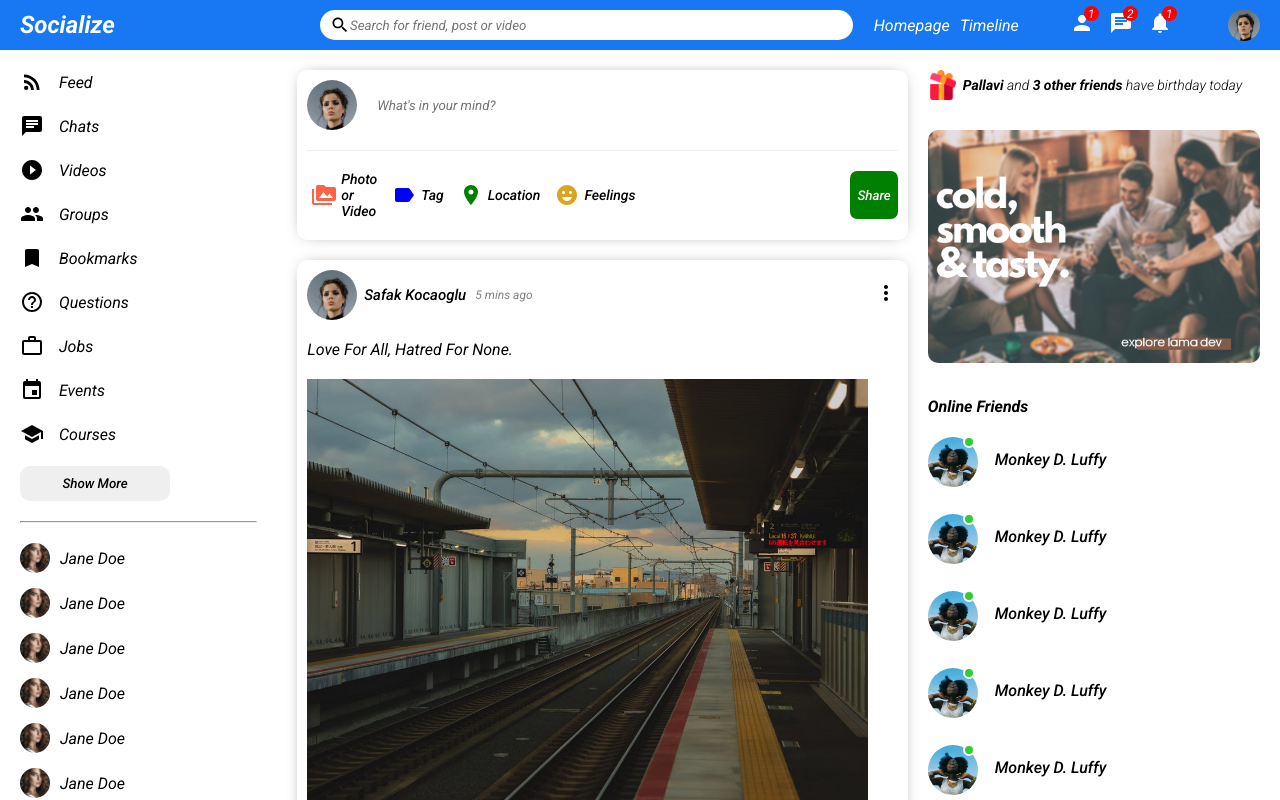
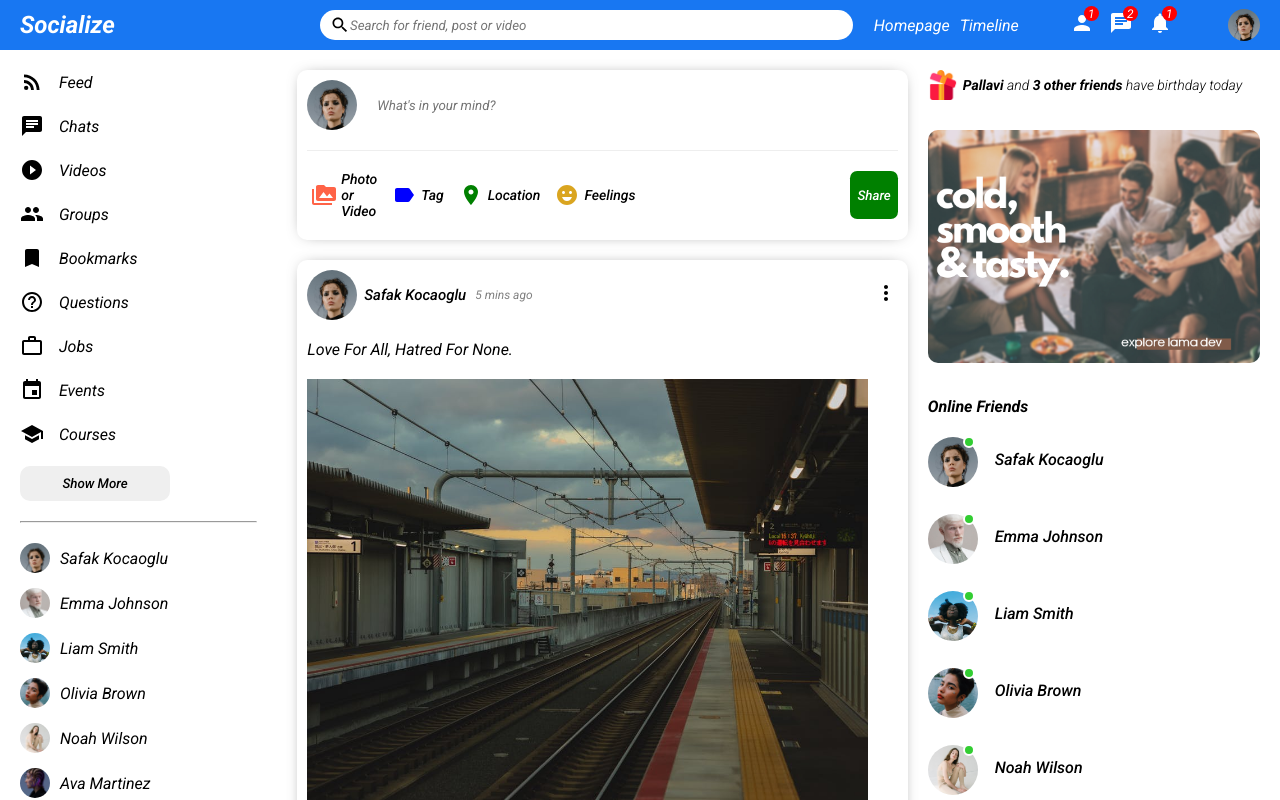
Before and after one commit to PrathamDwivedi27/socialize, a React (Create React App) app: page / in a window 1280 px wide. Shown: the top 800 px of the page. Built offline with nearby package versions, Linux system fonts and the light colour scheme.

Commit message:
[Feat]: Dynamic data is rendering

```diff
--- /dev/null
+++ b/src/components/closeFriends/CloseFriends.jsx
@@ -0,0 +1,14 @@
+import React from 'react'
+import './closeFriends.css'
+
+
+const CloseFriends = ({user}) => {
+  return (
+    <li className="sidebarFriend">
+          <img className='sidebarFriendImg' src={user.profilePicture} alt="" />
+          <span className="sidebarFriendName">{user.username}</span>
+    </li>
+  )
+}
+
+export default CloseFriends
--- /dev/null
+++ b/src/components/closeFriends/closeFriends.css
@@ -0,0 +1,14 @@
+.sidebarFriend{
+    display: flex;
+    margin-bottom: 15px;
+    align-items: center;
+    cursor: pointer;
+}
+
+.sidebarFriendImg{
+    width: 30px;
+    height: 30px;
+    border-radius: 50%;
+    object-fit: cover;
+    margin-right: 10px;
+}
--- a/src/components/online/Online.jsx
+++ b/src/components/online/Online.jsx
@@ -1,10 +1,15 @@
 import React from 'react'
 import './online.css'
 
-const Online = () => {
+const Online = ({user}) => {
+    console.log(user)
   return (
-    <div>
-
+    <div className='rightbarFriend'>
+        <div className="rightbarProfileImgContainer">
+        <img src={user.profilePicture} alt="" className="rightbarProfileImg" />
+        <span className="rightbarOnline"></span>
+      </div>
+      <span className="rightbarUsername">{user.username}</span>
     </div>
   )
 }
--- a/src/components/online/online.css
+++ b/src/components/online/online.css
@@ -0,0 +1,35 @@
+.rightbarFriend{
+    display: flex;
+    align-items: center;
+    margin-bottom: 15px;
+}
+
+.rightbarProfileImgContainer{
+    position: relative;
+    margin-right: 10px;
+}
+
+.rightbarProfileImg{
+    width: 50px;
+    height: 50px;
+    border-radius: 50%;
+    object-fit: cover;
+    margin-right: 7px;
+    margin-top: 8px;
+}
+
+.rightbarUsername{
+    font-weight: 500;
+    font-size: 16px;
+}
+
+.rightbarOnline{
+    width: 12px;
+    height: 12px;
+    border-radius: 50%;
+    background-color: limegreen;
+    position: absolute;
+    top: 7px;
+    right: 10px;
+    border: 2px solid white;
+}
--- a/src/components/post/Post.jsx
+++ b/src/components/post/Post.jsx
@@ -1,9 +1,24 @@
-import React from 'react'
+import React, { useState } from 'react'
 import './post.css'
 import { MoreVert } from '@mui/icons-material'
 import { Users } from '../../dummyData'
 
 const Post = ({post}) => {
+    const [like,setLike]=useState(post.like);
+    const [isLiked,setIsLiked]=useState(false);
+
+    const handleLike=()=>{
+        if(isLiked){
+            setLike((previousState)=>{
+                setIsLiked(false);
+                return previousState-1;
+            })
+        }
+        else setLike((previousState)=>{
+            setIsLiked(true);
+            return previousState+1;
+        })
+    }
 
   return (
     <div className='post'>
@@ -26,9 +41,9 @@ const Post = ({post}) => {
         </div>
         <div className="postBottom">
             <div className="postBottomLeft">
-                <img className="likeIcon" src="/assets/like.png" alt="" />
-                <img className="likeIcon" src="/assets/heart.png" alt="" />
-                <span className="postLikeCounter">{post.like} people like it</span>
+                <img className="likeIcon" src="/assets/like.png" alt=""  onClick={handleLike} />
+                <img className="likeIcon" src="/assets/heart.png" alt=""  onClick={handleLike} />
+                <span className="postLikeCounter">{like} people like it</span>
             </div>
             <div className="postBottomRight">
                 <span className="postCommentText">{post.comment} comments</span>
--- a/src/components/rightbar/Rightbar.jsx
+++ b/src/components/rightbar/Rightbar.jsx
@@ -1,5 +1,7 @@
 import React from 'react'
 import './rightbar.css'
+import { Users } from '../../dummyData'
+import Online from '../online/Online'
 
 const Rightbar = () => {
   return (
@@ -12,41 +14,10 @@ const Rightbar = () => {
       <img src="/assets/ad.png" alt="" className="rightbarAd" />
       <h4 className="rightbarTitle">Online Friends</h4>
       <ul className="rightbarFriendList">
-        <li className="rightbarFriend">
-          <div className="rightbarProfileImgContainer">
-            <img src="assets/person/3.jpeg" alt="" className="rightbarProfileImg" />
-            <span className='rightbarOnline'></span>
-          </div>
-          <span className="rightbarUsername">Monkey D. Luffy</span>
-        </li>
-        <li className="rightbarFriend">
-          <div className="rightbarProfileImgContainer">
-            <img src="assets/person/3.jpeg" alt="" className="rightbarProfileImg" />
-            <span className='rightbarOnline'></span>
-          </div>
-          <span className="rightbarUsername">Monkey D. Luffy</span>
-        </li>
-        <li className="rightbarFriend">
-          <div className="rightbarProfileImgContainer">
-            <img src="assets/person/3.jpeg" alt="" className="rightbarProfileImg" />
-            <span className='rightbarOnline'></span>
-          </div>
-          <span className="rightbarUsername">Monkey D. Luffy</span>
-        </li>
-        <li className="rightbarFriend">
-          <div className="rightbarProfileImgContainer">
-            <img src="assets/person/3.jpeg" alt="" className="rightbarProfileImg" />
-            <span className='rightbarOnline'></span>
-          </div>
-          <span className="rightbarUsername">Monkey D. Luffy</span>
-        </li>
-        <li className="rightbarFriend">
-          <div className="rightbarProfileImgContainer">
-            <img src="assets/person/3.jpeg" alt="" className="rightbarProfileImg" />
-            <span className='rightbarOnline'></span>
-          </div>
-          <span className="rightbarUsername">Monkey D. Luffy</span>
-        </li>
+        {Users.map((user)=>{
+          return <Online key={user.id} user={user}/>
+        })}
+
 
       </ul>
 
--- a/src/components/rightbar/rightbar.css
+++ b/src/components/rightbar/rightbar.css
@@ -39,39 +39,3 @@
     /* display: flex; */
     /* align-items: center; */
 }
-
-.rightbarFriend{
-    display: flex;
-    align-items: center;
-    margin-bottom: 15px;
-}
-
-.rightbarProfileImgContainer{
-    position: relative;
-    margin-right: 10px;
-}
-
-.rightbarProfileImg{
-    width: 50px;
-    height: 50px;
-    border-radius: 50%;
-    object-fit: cover;
-    margin-right: 7px;
-    margin-top: 8px;
-}
-
-.rightbarUsername{
-    font-weight: 500;
-    font-size: 16px;
-}
-
-.rightbarOnline{
-    width: 12px;
-    height: 12px;
-    border-radius: 50%;
-    background-color: limegreen;
-    position: absolute;
-    top: 7px;
-    right: 10px;
-    border: 2px solid white;
-}
--- a/src/components/sidebar/Sidebar.jsx
+++ b/src/components/sidebar/Sidebar.jsx
@@ -1,6 +1,8 @@
 import React from 'react'
 import './sidebar.css'
 import { Bookmark, Chat, Event, Group, HelpOutline, PlayCircleFilledOutlined, RssFeed, School, WorkOutline } from '@mui/icons-material'
+import { Users } from '../../dummyData'
+import CloseFriends from '../closeFriends/CloseFriends'
 
 const Sidebar = () => {
   return (
@@ -46,42 +48,10 @@ const Sidebar = () => {
       <button className='sidebarButton'>Show More</button>
       <hr className='sidebarHr'/>
       <ul className="sidebarFriendList">
-        <li className="sidebarFriend">
-          <img className='sidebarFriendImg' src="/assets/person/8.jpeg" alt="" />
-          <span className="sidebarFriendName">Jane Doe</span>
-        </li>
-        <li className="sidebarFriend">
-          <img className='sidebarFriendImg' src="/assets/person/8.jpeg" alt="" />
-          <span className="sidebarFriendName">Jane Doe</span>
-        </li>
-        <li className="sidebarFriend">
-          <img className='sidebarFriendImg' src="/assets/person/8.jpeg" alt="" />
-          <span className="sidebarFriendName">Jane Doe</span>
-        </li>
-        <li className="sidebarFriend">
-          <img className='sidebarFriendImg' src="/assets/person/8.jpeg" alt="" />
-          <span className="sidebarFriendName">Jane Doe</span>
-        </li>
-        <li className="sidebarFriend">
-          <img className='sidebarFriendImg' src="/assets/person/8.jpeg" alt="" />
-          <span className="sidebarFriendName">Jane Doe</span>
-        </li>
-        <li className="sidebarFriend">
-          <img className='sidebarFriendImg' src="/assets/person/8.jpeg" alt="" />
-          <span className="sidebarFriendName">Jane Doe</span>
-        </li>
-        <li className="sidebarFriend">
-          <img className='sidebarFriendImg' src="/assets/person/8.jpeg" alt="" />
-          <span className="sidebarFriendName">Jane Doe</span>
-        </li>
-        <li className="sidebarFriend">
-          <img className='sidebarFriendImg' src="/assets/person/8.jpeg" alt="" />
-          <span className="sidebarFriendName">Jane Doe</span>
-        </li>
-        <li className="sidebarFriend">
-          <img className='sidebarFriendImg' src="/assets/person/8.jpeg" alt="" />
-          <span className="sidebarFriendName">Jane Doe</span>
-        </li>
+        {Users.map((user)=>{
+          return <CloseFriends key={user.id} user={user}/>
+        })}
+
       </ul>
       <div className="sidebarhr"></div>
     </div>
--- a/src/components/sidebar/sidebar.css
+++ b/src/components/sidebar/sidebar.css
@@ -69,20 +69,7 @@
     list-style: none;
 }
 
-.sidebarFriend{
-    display: flex;
-    margin-bottom: 15px;
-    align-items: center;
-    cursor: pointer;
-}
 
-.sidebarFriendImg{
-    width: 30px;
-    height: 30px;
-    border-radius: 50%;
-    object-fit: cover;
-    margin-right: 10px;
-}
 
 .sidebarhr{
     margin-top: 20px;
```
